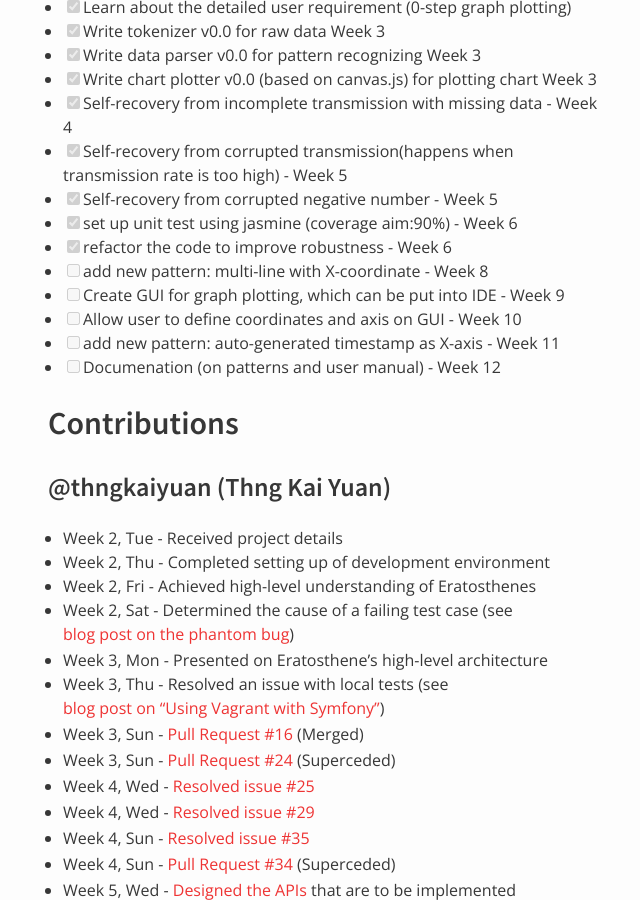
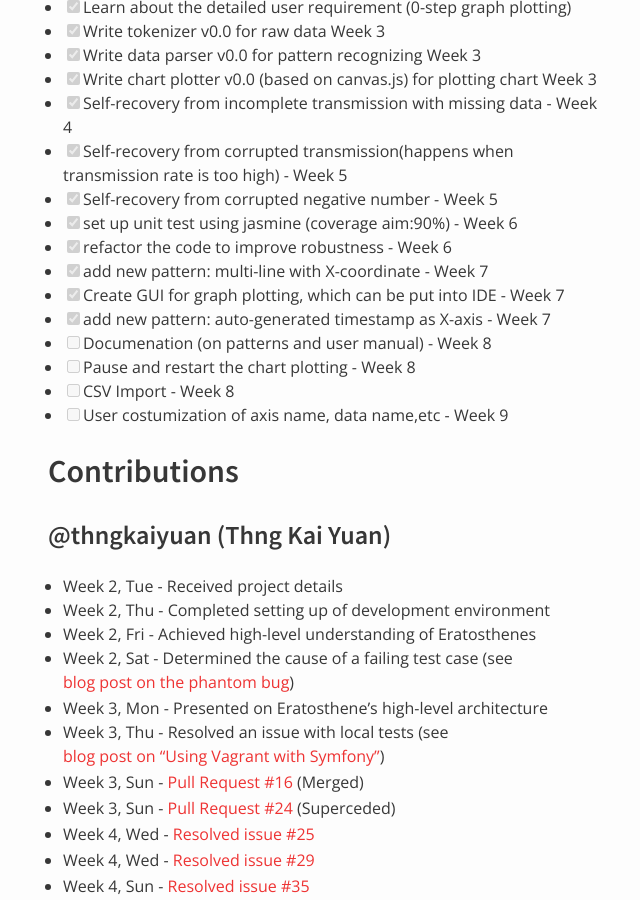
Before and after one commit to nus-oss/cs3281-AY1516S2-website, a Jekyll site: the page built from teams/codebender.md, in a window 1280 px wide and 900 px high, scrolled down 3167 px. Shown: the whole window, without its empty margins (322-962 px from the left). Built offline with Jekyll 4.4.1, drawn with Linux system fonts in a browser that asks for light colours; some of the changed text lies outside the part shown.

Commit message:
update tanghao's progress

```diff
--- a/teams/codebender.md
+++ b/teams/codebender.md
@@ -115,11 +115,13 @@ permalink: /teams/codebender/
 * [x] Self-recovery from corrupted negative number - Week 5
 * [x] set up unit test using jasmine (coverage aim:90%) - Week 6
 * [x] refactor the code to improve robustness - Week 6
-* [ ] add new pattern: multi-line with X-coordinate - Week 8
-* [ ] Create GUI for graph plotting, which can be put into IDE - Week 9
-* [ ] Allow user to define coordinates and axis on GUI - Week 10
-* [ ] add new pattern: auto-generated timestamp as X-axis - Week 11
-* [ ] Documenation (on patterns and user manual) - Week 12
+* [x] add new pattern: multi-line with X-coordinate - Week 7
+* [x] Create GUI for graph plotting, which can be put into IDE - Week 7
+* [x] add new pattern: auto-generated timestamp as X-axis - Week 7
+* [ ] Documenation (on patterns and user manual) - Week 8
+* [ ] Pause and restart the chart plotting - Week 8
+* [ ] CSV Import - Week 8
+* [ ] User costumization of axis name, data name,etc - Week 9
 
 ## Contributions
 
@@ -268,9 +270,16 @@ permalink: /teams/codebender/
 * Week 5, Thurs - fix the bug involving breaking down of negative number
 * Week 6, Mon - Set up Jasmine and BlanketJS for unit test and coverage
 * Week 6, Wed - write unit test (coverage 91%)
+* Recess Week - write unit test (coverage 100%)
+* Recess Week - add new pattern: data with x-axis
+* Recess Week - refactor all the code done by previous group
 
 #### Contribution to minor project - Coursemology
  * PR [#797](https://github.com/Coursemology/coursemology2/pull/797) for issue[#681](https://github.com/Coursemology/coursemology2/issues/681) (merged) - Week 5, Sun
+ * issue[#822](https://github.com/Coursemology/coursemology2/issues/822) - Week 6
+
+#### Technology expertise in Ruby on Rails
+* Publish self-written Ruby Gem [mthAuth](https://rubygems.org/gems/mthAuth) - Recess Week
 
 ### @gisonrg (Jiang Sheng)
 * Week 2, Tues - Received project details
```
